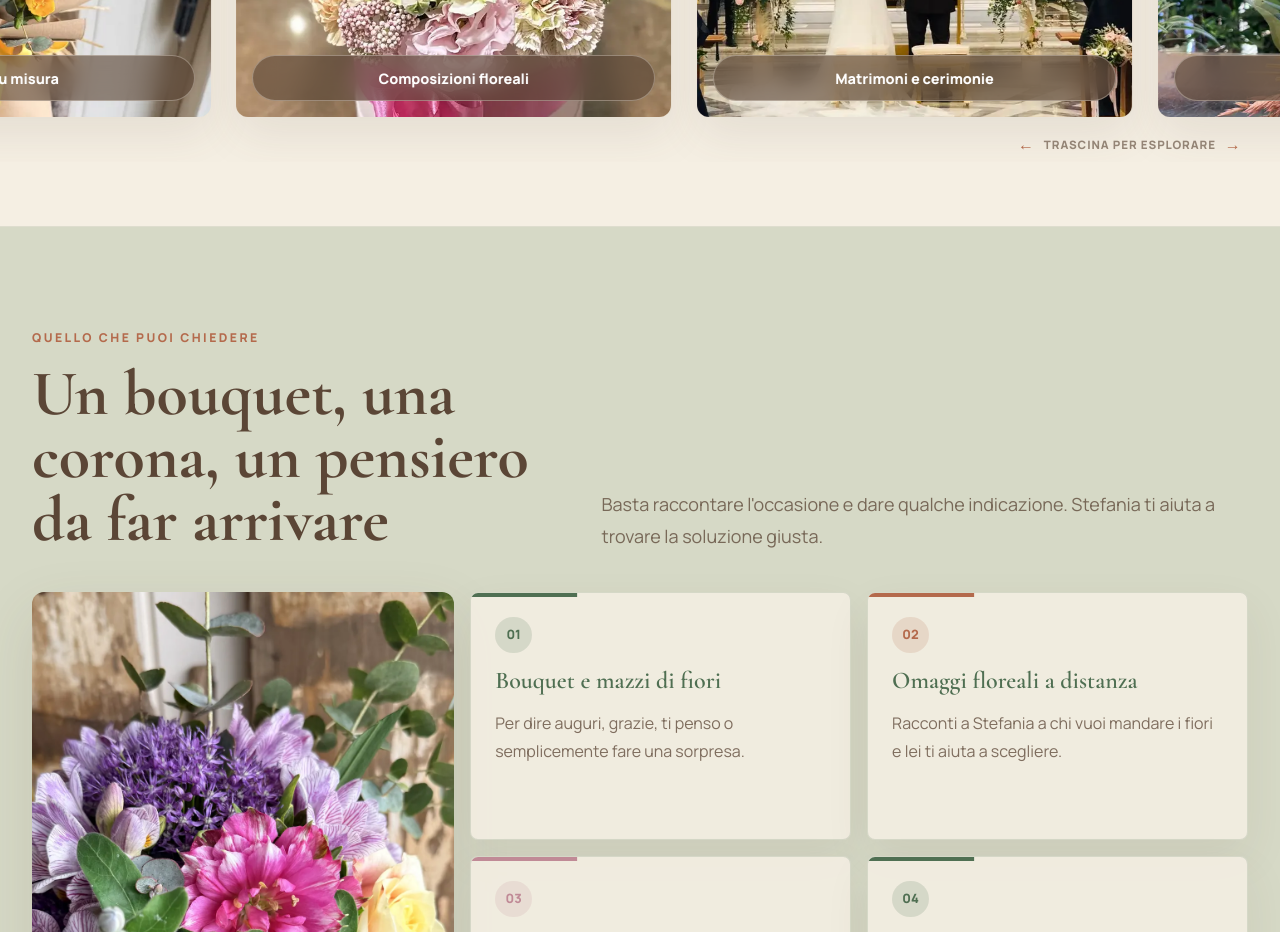
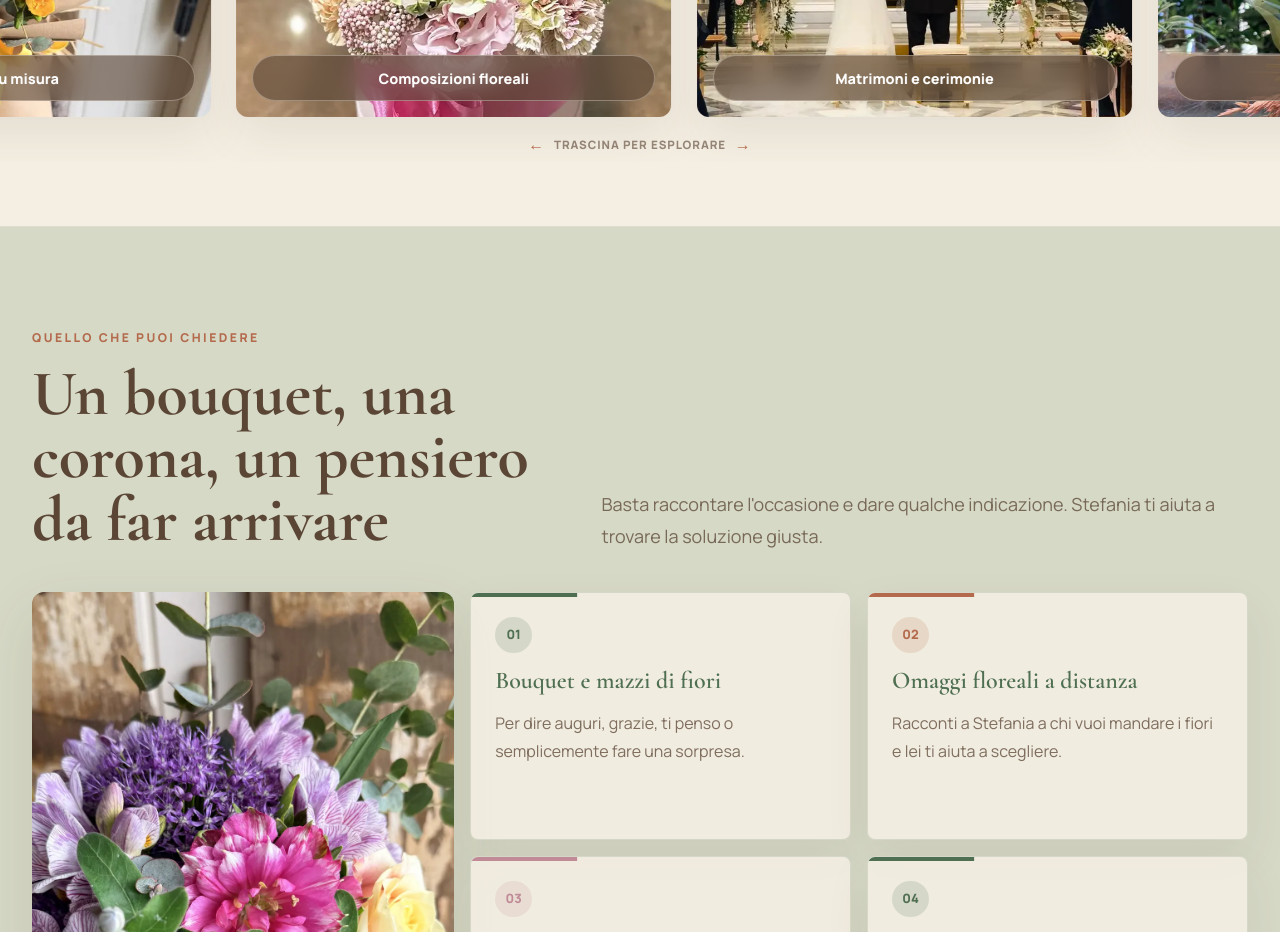
Before and after one commit to andreakorkeamaki/sitofiori, a React (Vite) app: page / in a window 1280 px wide. Shown: the part 1780-2712 px from the top of the page. Built offline with nearby package versions, Linux system fonts and the light colour scheme.

Commit message:
Center gallery drag hint

```diff
--- a/src/styles.css
+++ b/src/styles.css
@@ -769,7 +769,7 @@ button:focus-visible {
 
 .gallery-drag-hint {
   position: absolute;
-  right: clamp(1rem, 3vw, 2.75rem);
+  left: 50%;
   bottom: 0.35rem;
   display: flex;
   align-items: center;
@@ -780,6 +780,8 @@ button:focus-visible {
   font-weight: 800;
   letter-spacing: 0.08em;
   text-transform: uppercase;
+  transform: translateX(-50%);
+  white-space: nowrap;
 }
 
 .gallery-drag-hint span {
@@ -1041,7 +1043,6 @@ button:focus-visible {
   }
 
   .gallery-drag-hint {
-    right: 1rem;
     bottom: 0.2rem;
     font-size: 0.66rem;
   }
```
